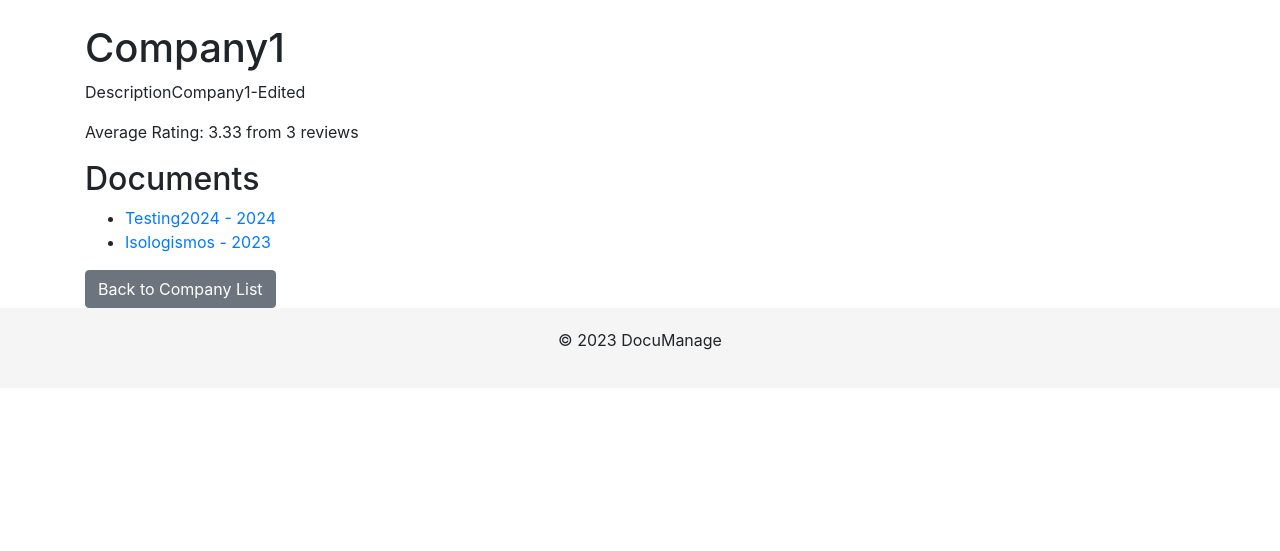
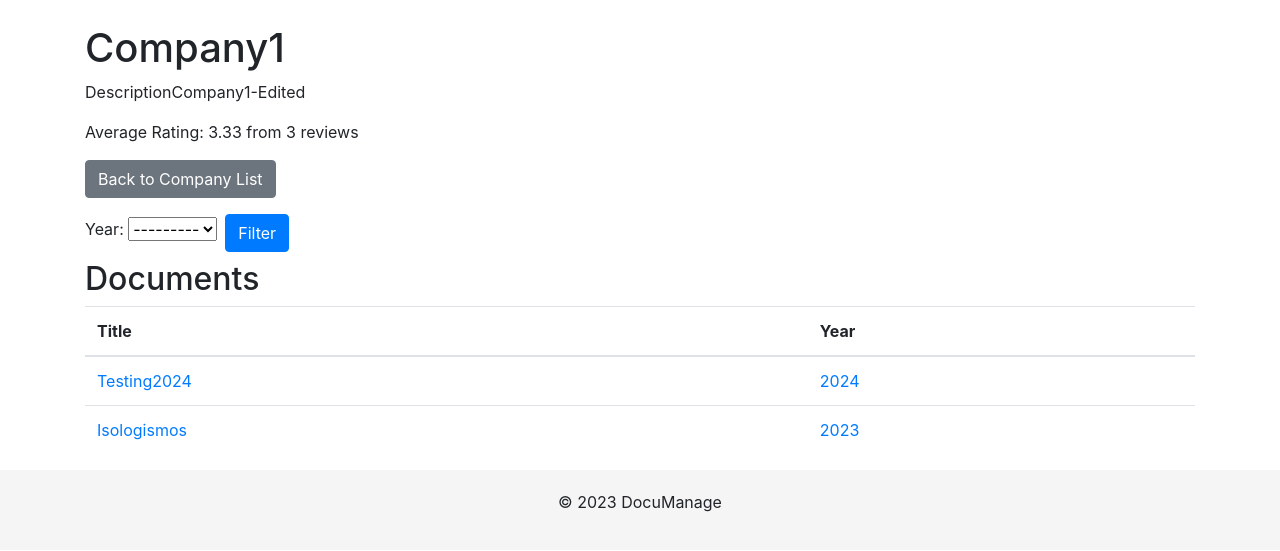
Before and after one commit to chrismin13/DocuManager, a Django app: a page that uses documents/templates/documents/company_detail.html in a window 1280 px wide. Shown: the part 56-607 px from the top of the page. Run offline with Django 4.2, Linux system fonts and the light colour scheme; data comes from the database, SQL or seed files in the repository; both versions use the stored data as it was after the commit; some libraries are stand-ins or nearby versions.

Commit message:
Add filtering by year

```diff
--- a/documents/forms.py
+++ b/documents/forms.py
@@ -38,3 +38,6 @@ class RatingForm(forms.ModelForm):
         widgets = {
             'score': forms.Select(choices=[(i, i) for i in range(1, 6)])
         }
+
+class DocumentFilterForm(forms.Form):
+    year = forms.ChoiceField(choices=[])  # Initially empty, will be set in the view
--- a/documents/templates/documents/company_detail.html
+++ b/documents/templates/documents/company_detail.html
@@ -26,22 +26,45 @@
         {% endif %}
     {% endif %}
 
-
-    <!-- Display documents associated with the company -->
-    <h2>Documents</h2>
-    <ul>
-        {% for document in documents %}
-            <li>
-                <a href="{% url 'document_detail' company.slug document.year document.title %}">
-                    {{ document.title }} - {{ document.year }}
-                </a>
-            </li>
-        {% empty %}
-            <li>No documents available.</li>
-        {% endfor %}
-    </ul>
+    <!-- Add Document Button -->
     {% if request.user == company.owner or request.user.is_staff %}
     <a href="{% url 'add_document' company.slug %}" class="btn btn-success">Add Document</a>
     {% endif %}
     <a href="{% url 'company_list' %}" class="btn btn-secondary">Back to Company List</a>
+
+    <!-- Document Filtering Form -->
+    <form method="get" class="mt-3 mb-2 d-flex align-items-center">
+        <div class="mr-2">
+            {{ filter_form.year.label_tag }}
+            {{ filter_form.year }}
+        </div>
+        <button type="submit" class="btn btn-primary mr-2">Filter</button>
+        {% if request.GET.year %}
+            <a href="{% url 'company_detail' company.slug %}" class="btn btn-secondary">Reset</a>
+        {% endif %}
+    </form>
+
+    <!-- Display documents associated with the company -->
+    <h2>Documents</h2>
+    {% if documents %}
+        <table class="table">
+            <thead>
+                <tr>
+                    <th>Title</th>
+                    <th>Year</th>
+                </tr>
+            </thead>
+            <tbody>
+                {% for document in documents %}
+                    <tr class="clickable-row" onclick="window.location='{% url 'document_detail' company.slug document.year document.title %}';">
+                        <td>{{ document.title }}</td>
+                        <td>{{ document.year }}</td>
+                    </tr>
+                {% endfor %}
+            </tbody>
+        </table>
+    {% else %}
+        <p>No documents available.</p>
+    {% endif %}
+
 {% endblock %}
--- a/documents/views.py
+++ b/documents/views.py
@@ -1,7 +1,7 @@
 from django.shortcuts import redirect, render, get_object_or_404
 from .models import Company, Document, Rating, DocumentView
 from django.contrib.auth.decorators import login_required
-from .forms import CompanyForm, SignUpForm, UserEditForm, DocumentForm, RatingForm
+from .forms import CompanyForm, DocumentFilterForm, SignUpForm, UserEditForm, DocumentForm, RatingForm
 from django.db.models import Q, Avg, F
 from django.contrib.auth import authenticate, login, logout
 
@@ -18,7 +18,22 @@ def company_list(request):
 
 def company_detail(request, company_slug):
     company = get_object_or_404(Company, slug=company_slug)
+    available_years = Document.objects.filter(company=company).values_list('year', flat=True).distinct()
+
+    # Initialize form with no initial year selected
+    filter_form = DocumentFilterForm(request.GET or None)
+    filter_form.fields['year'].choices = [('', '---------')] + [(year, year) for year in available_years]
+
+    # Filter documents by year
     documents_by_year = Document.objects.filter(company=company).order_by('-year')
+    if request.GET.get('year'):
+        documents_by_year = documents_by_year.filter(year=request.GET.get('year'))
+    if filter_form.is_valid():
+        year = filter_form.cleaned_data.get('year')
+        if year:
+            documents_by_year = documents_by_year.filter(year=year)
+
+    # Calculate average rating and rating count
     average_rating = company.ratings.aggregate(average_score=Avg('score'))['average_score']
     rating_count = company.ratings.count()
 
@@ -35,7 +50,8 @@ def company_detail(request, company_slug):
         'documents': documents_by_year,
         'average_rating': average_rating,
         'rating_count': rating_count,
-        'user_rating': user_rating
+        'user_rating': user_rating,
+        'filter_form': filter_form
     })
 
 
```
Also changed, not shown: db.sqlite3.
